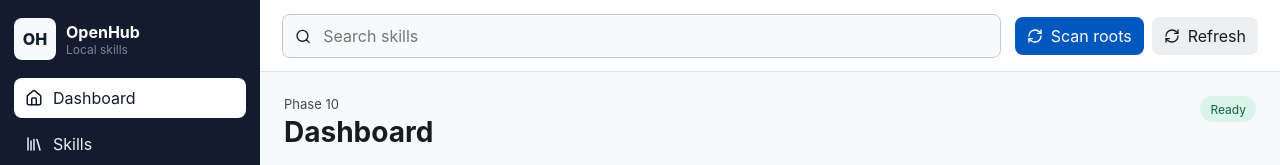
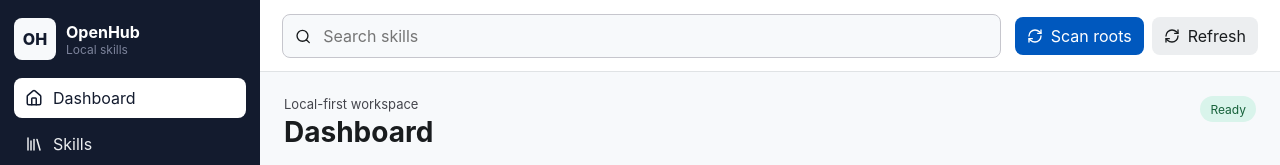
Before and after one commit to OpenHubXYZ/OpenHub, a React (Vite) app in the folder apps/desktop/: page / in a window 1280 px wide. Shown: the top 165 px of the page. Built offline with nearby package versions, Linux system fonts and the light colour scheme.

Commit message:
fix: replace internal phase label

```diff
--- a/apps/desktop/src/renderer/App.tsx
+++ b/apps/desktop/src/renderer/App.tsx
@@ -634,7 +634,7 @@ export function App({
         <section className="workspace" aria-label={`${titleForPage(activePage)} workspace`}>
           <div className="page-title">
             <div>
-              <p>{state.appInfo.phase}</p>
+              <p>{state.appInfo.localFirst ? 'Local-first workspace' : state.appInfo.productName}</p>
               <h1>{titleForPage(activePage)}</h1>
             </div>
             <span className={statusTone === 'error' ? 'status status-error' : 'status'}>{status}</span>
```
Also changed, not shown: 1 other file (tests, documents, lock files or other folders).
